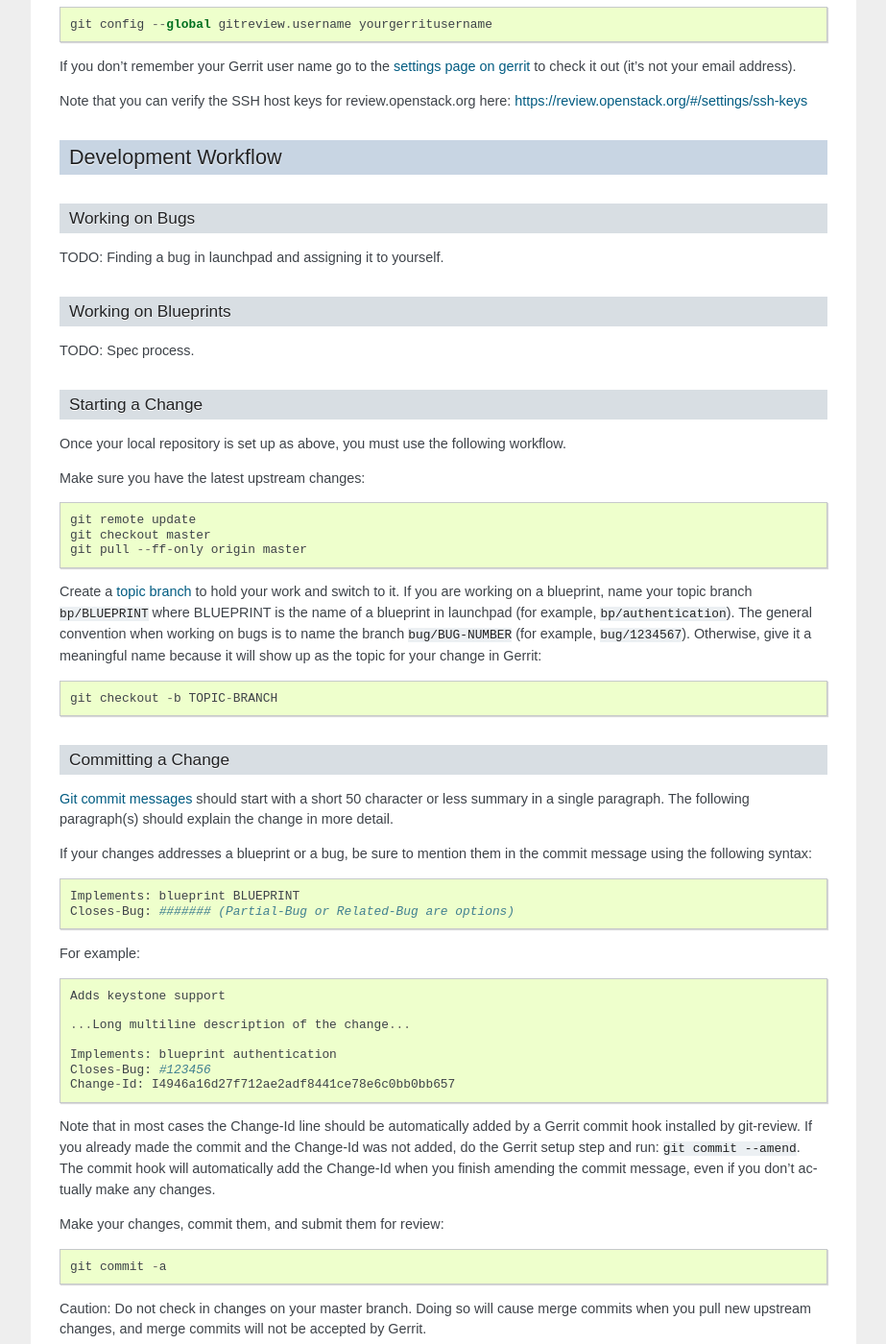
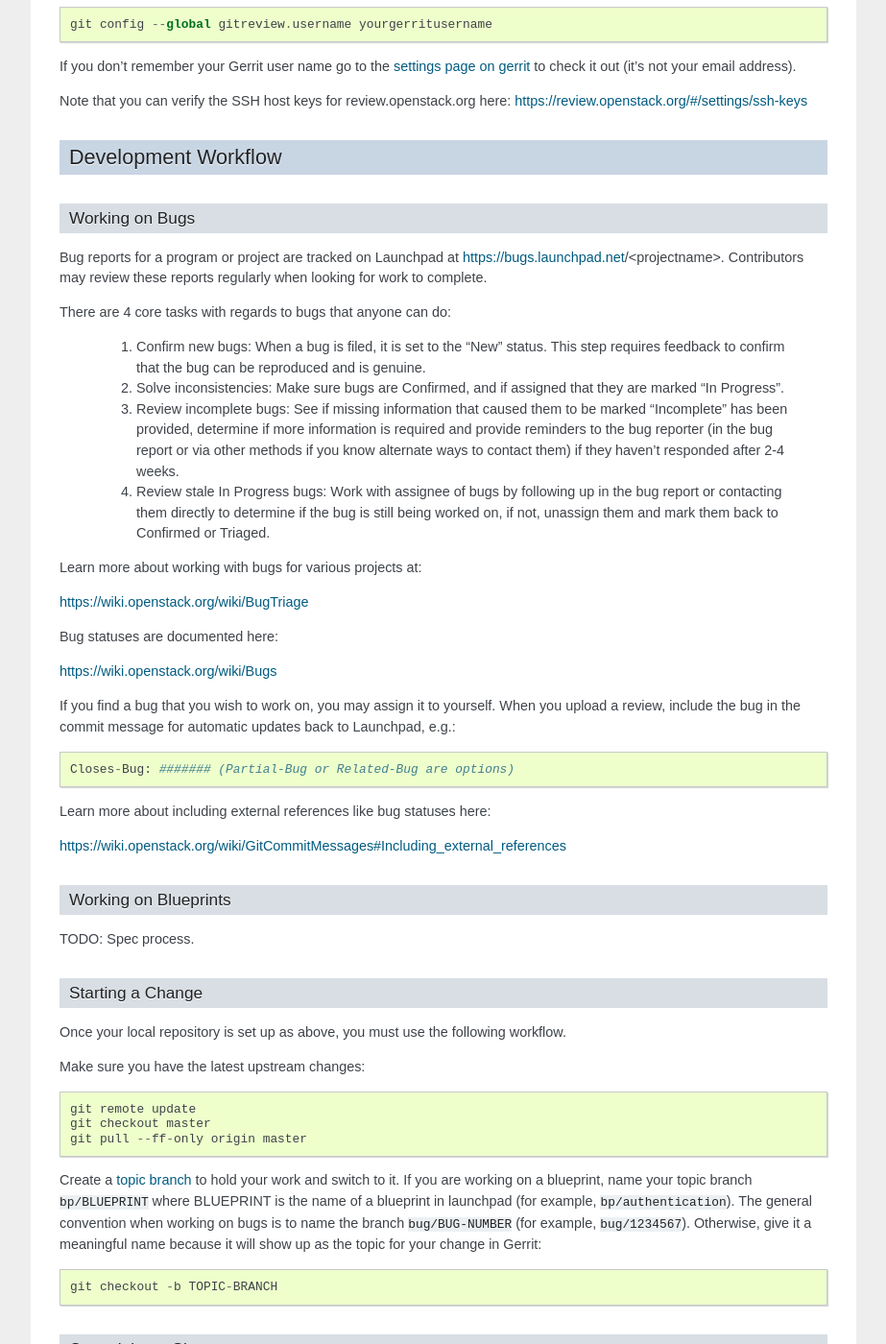
Before and after one commit to openstack-archive/infra-manual, a Sphinx documentation site: the page built from doc/source/developers.rst, in a window 1280 px wide and 1400 px high, scrolled down 2835 px. Shown: the whole window at 96% size, without its empty margins (198-1121 px from the left). Built offline with Sphinx 7.4.7, drawn with Linux system fonts in a browser that asks for light colours.

Commit message:
Add Working with Bugs section to Dev guide
Change-Id: Ib6ff2dd39721afc353726024c35130c30e5368dd

```diff
--- a/doc/source/developers.rst
+++ b/doc/source/developers.rst
@@ -166,7 +166,44 @@
 Working on Bugs
 ---------------
 
-TODO: Finding a bug in launchpad and assigning it to yourself.
+Bug reports for a program or project are tracked on Launchpad at
+https://bugs.launchpad.net/<projectname>. Contributors may review these
+reports regularly when looking for work to complete.
+
+There are 4 core tasks with regards to bugs that anyone can do:
+
+ #. Confirm new bugs: When a bug is filed, it is set to the "New" status.
+    This step requires feedback to confirm that the bug can be reproduced
+    and is genuine.
+ #. Solve inconsistencies: Make sure bugs are Confirmed, and if assigned
+    that they are marked "In Progress".
+ #. Review incomplete bugs: See if missing information that caused them to
+    be marked "Incomplete" has been provided, determine if more information
+    is required and provide reminders to the bug reporter (in the bug report
+    or via other methods if you know alternate ways to contact them) if they
+    haven't responded after 2-4 weeks.
+ #. Review stale In Progress bugs: Work with assignee of bugs by following up
+    in the bug report or contacting them directly to determine if the bug is
+    still being worked on, if not, unassign them and mark them back to
+    Confirmed or Triaged.
+
+Learn more about working with bugs for various projects at:
+
+https://wiki.openstack.org/wiki/BugTriage
+
+Bug statuses are documented here:
+
+https://wiki.openstack.org/wiki/Bugs
+
+If you find a bug that you wish to work on, you may assign it to yourself.
+When you upload a review, include the bug in the commit message for
+automatic updates back to Launchpad, e.g.::
+
+  Closes-Bug: ####### (Partial-Bug or Related-Bug are options)
+
+Learn more about including external references like bug statuses here:
+
+https://wiki.openstack.org/wiki/GitCommitMessages#Including_external_references
 
 Working on Blueprints
 ---------------------
```
